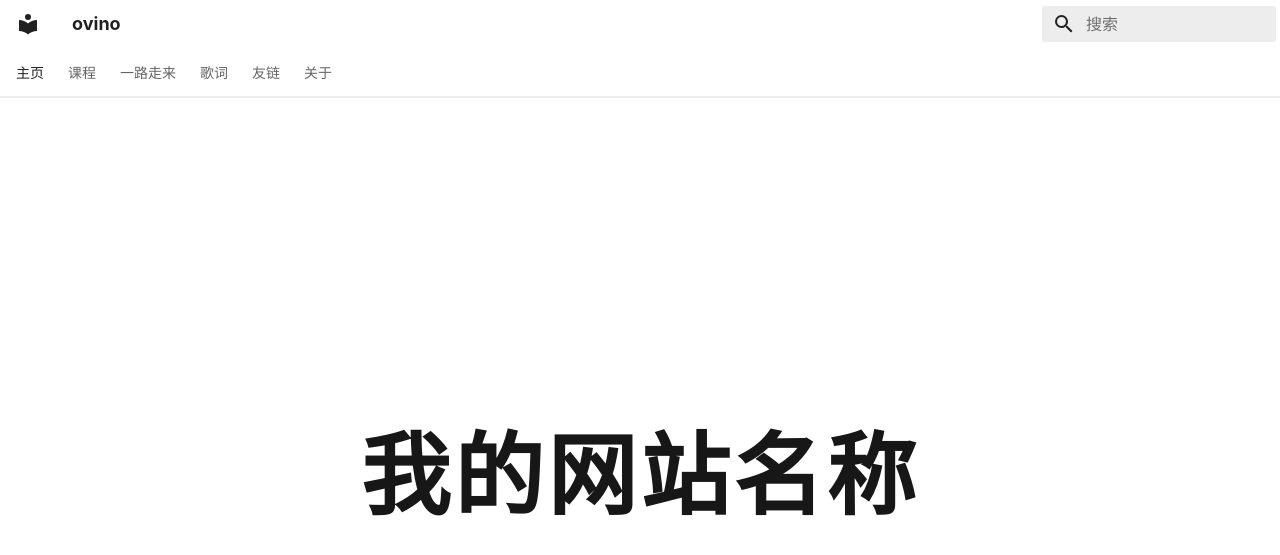
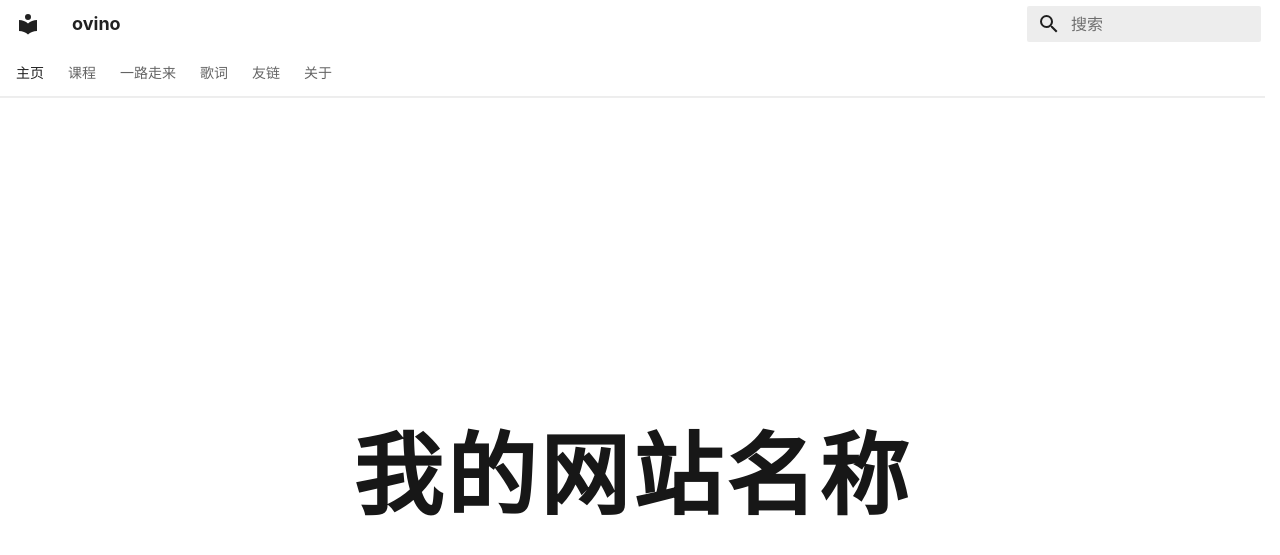
Before and after one commit to ovinophobia/ovinophobia.github.io, an MkDocs documentation site: the page built from docs/index.md, in a window 1280 px wide. Shown: the top 555 px of the page. Built offline with MkDocs 1.6.1 and Material for MkDocs 9.7.7, drawn with Linux system fonts in a browser that asks for light colours.

Commit message:
Reserve scrollbar space to prevent page layout shifts

```diff
--- a/docs/stylesheets/extra.css
+++ b/docs/stylesheets/extra.css
@@ -1,4 +1,6 @@
 :root {
+  /* 始终预留滚动条位置，避免切换长短页面时左右跳动。 */
+  scrollbar-gutter: stable;
   --md-default-bg-color: #ffffff;
   --md-text-font-family: -apple-system, BlinkMacSystemFont, "Segoe UI", "Microsoft YaHei", "PingFang SC", sans-serif;
 }
```
